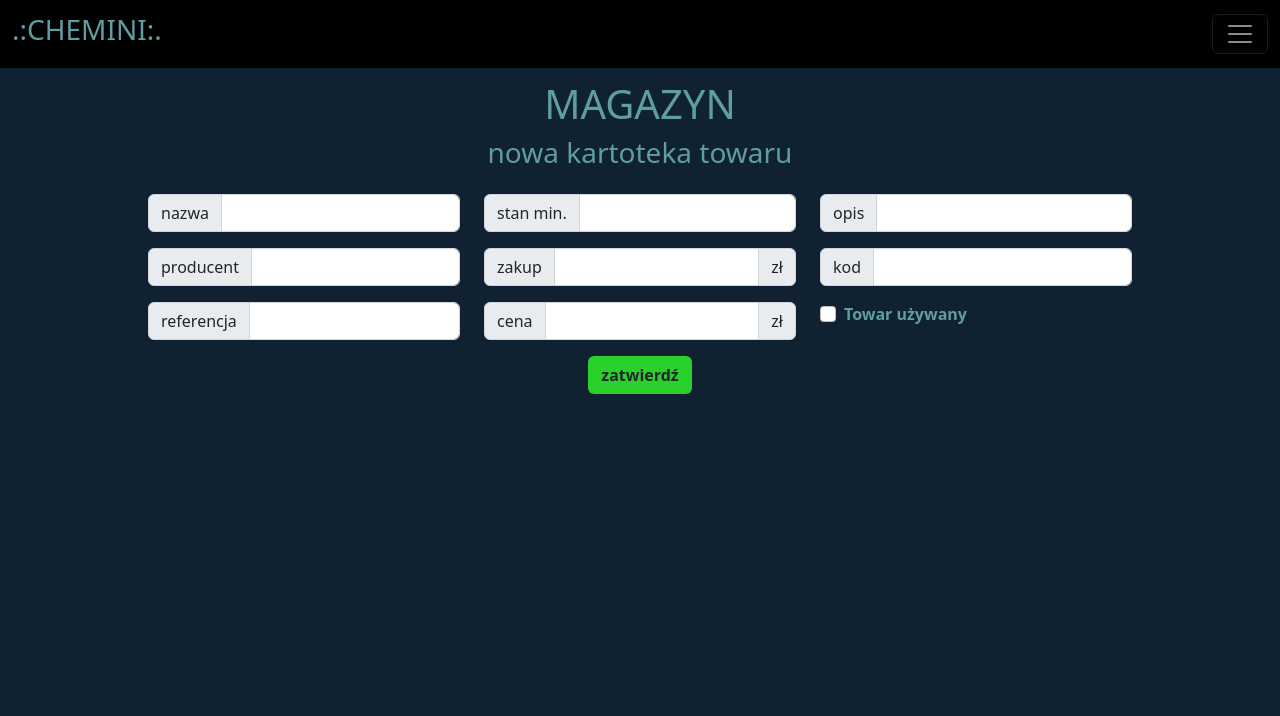
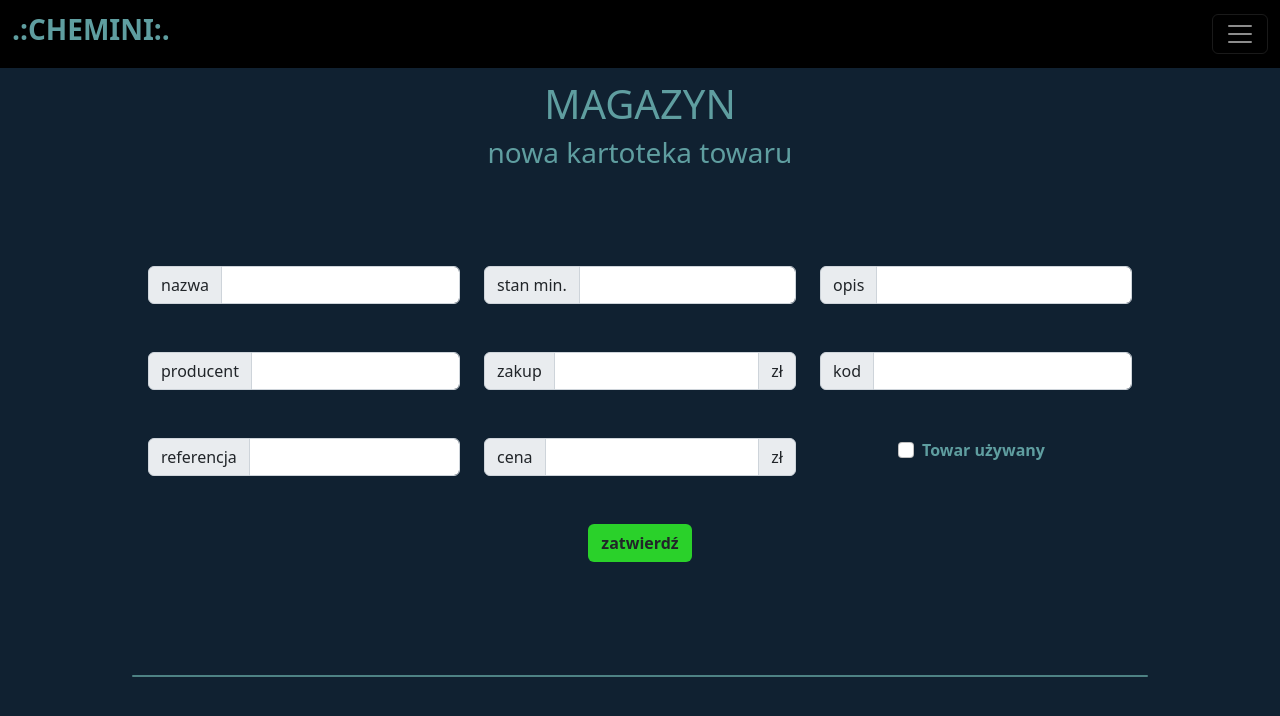
Before and after one commit to Trotylson/webapp_chemini_python, a FastAPI app: template templates/additem.html in a window 1280 px wide. Shown: the top 716 px of the page. Run offline with FastAPI, Linux system fonts and the light colour scheme; the template is opened without the code that fills it, so the values that code supplies are empty.

Commit message:
additem code refactor

```diff
--- a/templates/additem.html
+++ b/templates/additem.html
@@ -22,57 +22,48 @@
   </div>
   {% endfor %}
 
-  <!-- <form id="myform"> -->
-    <!-- <label for="field">Required, decimal number: </label>
-    <input class="left" id="field" name="field">
-    <br/>
-    <div style="text-align:center">
-        <button class="btn mb-3" id="button" style="background:rgb(42, 209, 42)"><b>zatwierdź</b></button>
-    </div>
-</form> -->
 
-<!-- <form class="row g-3 needs-validation" novalidate id="myform"> -->
-    <div class="row p-3">
+    <div class="row p-3" style="margin-top:5rem">
         <div class="col">
-            <div class="input-group mb-3">
+            <div class="input-group mb-5">
                 <span class="input-group-text" id="inputGroup-sizing-default">nazwa</span>
-                <input required="True" name="name" id="name" type="text" class="form-control" aria-label="Sizing example input" aria-describedby="inputGroup-sizing-default">
+                <input required name="name" id="name" type="text" class="form-control" aria-label="Sizing example input" aria-describedby="inputGroup-sizing-default">
             </div>
-            <div class="input-group mb-3">
+            <div class="input-group mb-5">
                 <label class="input-group-text" id="inputGroup-sizing-default">producent</label>
                 <input required="True" name="manufacturer" id="manufacturer" type="text" class="form-control" aria-label="Sizing example input" aria-describedby="inputGroup-sizing-default">
             </div>
-            <div class="input-group mb-3">
+            <div class="input-group mb-5">
                 <span class="input-group-text" id="inputGroup-sizing-default">referencja</span>
                 <input required="True" name="reference" id="reference" type="text" class="form-control" aria-label="Sizing example input" aria-describedby="inputGroup-sizing-default">
             </div>
         </div>
         <div class="col">
-            <div class="input-group mb-3">
+            <div class="input-group mb-5">
                 <span class="input-group-text" id="inputGroup-sizing-default">stan min.</span>
                 <input required="True" name="stack_min" id="stack_min" type="text" class="form-control" aria-label="Sizing example input" aria-describedby="inputGroup-sizing-default">
             </div>
-            <div class="input-group mb-3">
+            <div class="input-group mb-5">
                 <span class="input-group-text" id="inputGroup-sizing-default">zakup</span>
                 <input required="True" name="buy" id="buy" type="text" class="form-control" aria-label="Sizing example input" aria-describedby="inputGroup-sizing-default">
                 <span class="input-group-text" id="inputGroup-sizing-default">zł</span>
             </div>
-            <div class="input-group mb-3">
+            <div class="input-group mb-5">
                 <span class="input-group-text" id="inputGroup-sizing-default">cena</span>
                 <input required="True" name="sell" id="sell" type="text" class="form-control" aria-label="Sizing example input" aria-describedby="inputGroup-sizing-default">
                 <span class="input-group-text" id="inputGroup-sizing-default">zł</span>
             </div>
         </div>
         <div class="col">
-            <div class="input-group mb-3">
+            <div class="input-group mb-5">
                 <span class="input-group-text" id="inputGroup-sizing-default">opis</span>
                 <input name="description" id="description" type="text" class="form-control" aria-label="Sizing example input" aria-describedby="inputGroup-sizing-default">
             </div>
-            <div class="input-group mb-3">
+            <div class="input-group mb-5">
                 <span class="input-group-text" id="inputGroup-sizing-default">kod</span>
                 <input required name="code" id="code" type="text" class="form-control" aria-label="Sizing example input" aria-describedby="inputGroup-sizing-default">
             </div>
-            <div class="form-check">
+            <div class="form-check" style="margin-left:25%">
                 <input class="form-check-input" name="used"  type="checkbox" id="isused">
                 <label class="form-check-label" for="isused">
                   <b>Towar używany</b>
@@ -84,7 +75,10 @@
             <button class="btn mb-3" id="button" style="background:rgb(42, 209, 42)"><b>zatwierdź</b></button>
         </div>
     </div>
-<!-- </form> -->
+
+  <div class="card" style="text-align:center; background:cadetblue; margin-top: 8%">
+    <b><i class="" style="text-align:center; color:brown;" id="error"></i></b>
+  </div>
 
 {% endblock %}
 
--- a/templates/baseauth.html
+++ b/templates/baseauth.html
@@ -26,7 +26,7 @@
     <!-- place navbar here -->
     <nav class="navbar navbar-dark fixed-top" style="background:black">
       <div class="container-fluid">
-        <a class="navbar-brand" style="color:cadetblue" href="/warehouse"><h3>.:CHEMINI:.</h3></a>
+        <a class="navbar-brand" style="color:cadetblue" href="/warehouse"><h3><b>.:CHEMINI:.</b></h3></a>
         <button class="navbar-toggler" type="button" data-bs-toggle="offcanvas" data-bs-target="#offcanvasDarkNavbar" aria-controls="offcanvasDarkNavbar">
           <span class="navbar-toggler-icon"></span>
         </button>
--- a/templates/login.html
+++ b/templates/login.html
@@ -88,7 +88,7 @@
   </div>
 
 
-  <canvas style="margin-bottom:20%" id="container" width="200" height="200"></canvas>
+  <canvas style="margin-bottom:15%" id="container" width="200" height="200"></canvas>
 
 
   <!-- js files connector -->
```
Also changed, not shown: routers/openAPI.py (+30 -7 lines), static/additem.js (+11 -9 lines), database/main.db.
